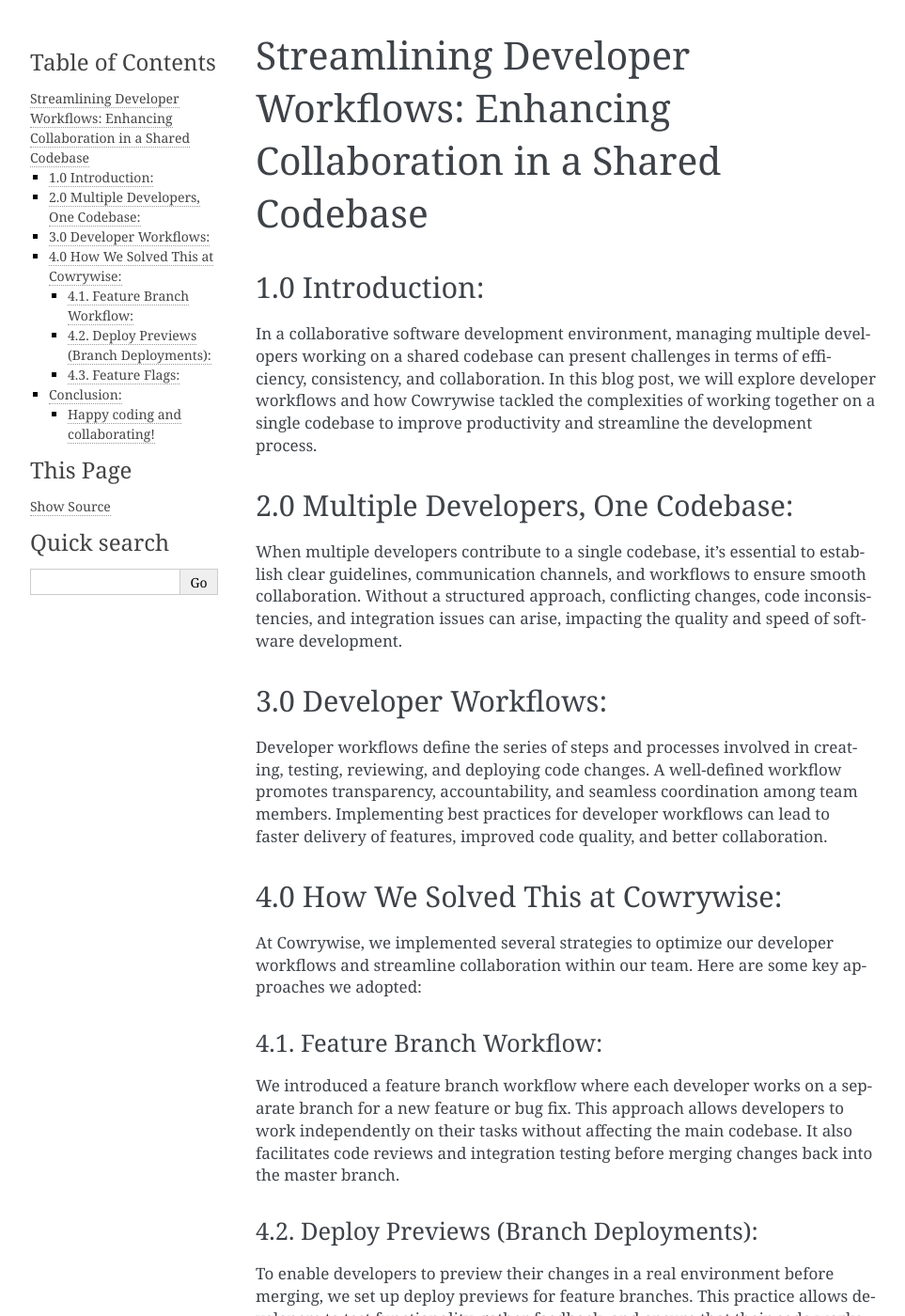
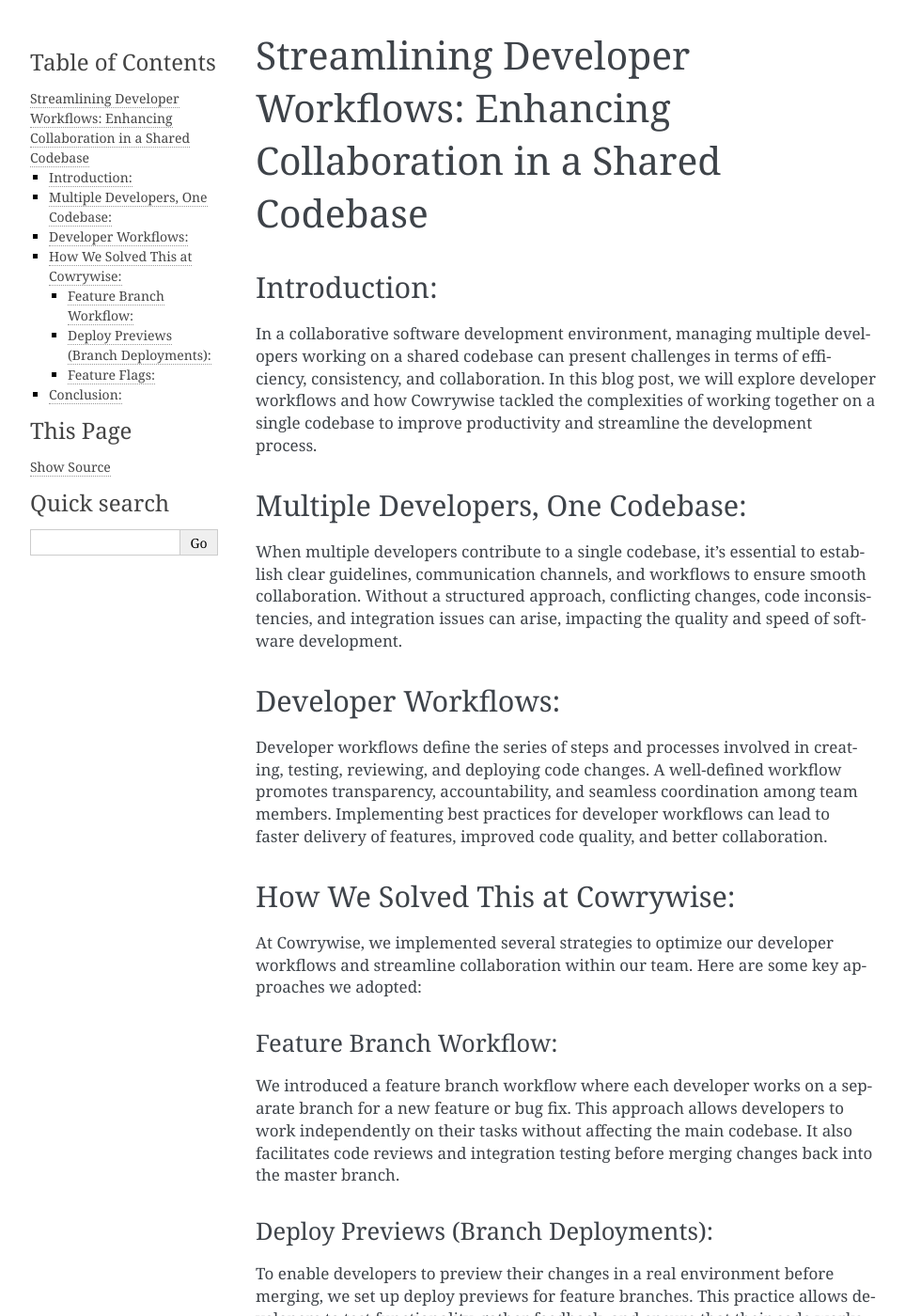
Before and after one commit to cAtaman/blog, a Sphinx documentation site: the page built from source/dev_workflows.rst, in a window 1280 px wide and 1400 px high. Shown: the whole window at 94% size, without its empty margins (148-1111 px from the left). Built offline with Sphinx 7.4.7, drawn with Linux system fonts in a browser that asks for light colours; some of the changed text lies outside the part shown.

Commit message:
update dev_workflows.rst

```diff
--- a/source/dev_workflows.rst
+++ b/source/dev_workflows.rst
@@ -2,31 +2,31 @@
 Streamlining Developer Workflows: Enhancing Collaboration in a Shared Codebase
 ==============================================================================
 
-1.0 Introduction:
+Introduction:
 -----------------
 In a collaborative software development environment, managing multiple developers working on a shared codebase can present challenges in terms of efficiency, consistency, and collaboration. In this blog post, we will explore developer workflows and how Cowrywise tackled the complexities of working together on a single codebase to improve productivity and streamline the development process.
 
-2.0 Multiple Developers, One Codebase:
+Multiple Developers, One Codebase:
 --------------------------------------
 When multiple developers contribute to a single codebase, it's essential to establish clear guidelines, communication channels, and workflows to ensure smooth collaboration. Without a structured approach, conflicting changes, code inconsistencies, and integration issues can arise, impacting the quality and speed of software development.
 
-3.0 Developer Workflows:
+Developer Workflows:
 ------------------------
 Developer workflows define the series of steps and processes involved in creating, testing, reviewing, and deploying code changes. A well-defined workflow promotes transparency, accountability, and seamless coordination among team members. Implementing best practices for developer workflows can lead to faster delivery of features, improved code quality, and better collaboration.
 
-4.0 How We Solved This at Cowrywise:
+How We Solved This at Cowrywise:
 ------------------------------------
 At Cowrywise, we implemented several strategies to optimize our developer workflows and streamline collaboration within our team. Here are some key approaches we adopted:
 
-4.1. Feature Branch Workflow:
+Feature Branch Workflow:
 ^^^^^^^^^^^^^^^^^^^^^^^^^^^^^^
 We introduced a feature branch workflow where each developer works on a separate branch for a new feature or bug fix. This approach allows developers to work independently on their tasks without affecting the main codebase. It also facilitates code reviews and integration testing before merging changes back into the master branch.
 
-4.2. Deploy Previews (Branch Deployments):
+Deploy Previews (Branch Deployments):
 ^^^^^^^^^^^^^^^^^^^^^^^^^^^^^^^^^^^^^^^^^^
 To enable developers to preview their changes in a real environment before merging, we set up deploy previews for feature branches. This practice allows developers to test functionality, gather feedback, and ensure that their code works as expected before merging it into the main branch. Deploy previews promote early detection of issues and streamline the deployment process.
 
-4.3. Feature Flags:
+Feature Flags:
 ^^^^^^^^^^^^^^^^^^^
 Utilizing feature flags enables us to control the visibility of new features or changes in the production environment. By toggling feature flags on or off, developers can release features gradually, test them with a subset of users, and roll back changes if issues arise. Feature flags provide flexibility, reduce risks, and empower teams to deliver features with confidence.
 
@@ -40,5 +40,4 @@
 
 Feel free to share your thoughts or any specific areas you would like to explore further.
 
-Happy coding and collaborating!
-^^^^^^^^^^^^^^^^^^^^^^^^^^^^^^^
+**Happy coding and collaborating!**
```
